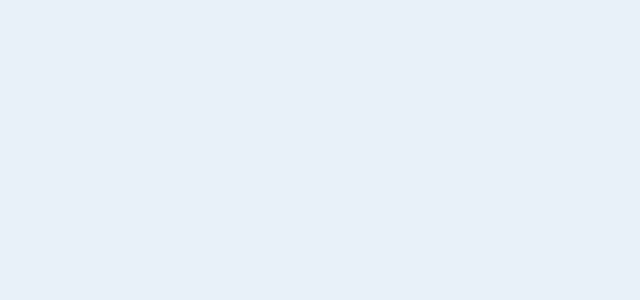
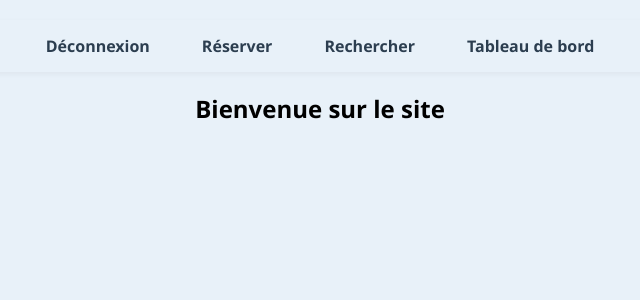
Before and after one commit to dadafax/HSV, a React app: page /HomePage in a window 1280 px wide. Before the commit this address had no page. Shown: the top 300 px of the page, without its empty margins (320-960 px from the left). Built offline with nearby package versions, Linux system fonts and the light colour scheme.

Commit message:
fix : chemin d'accès booking

```diff
--- a/src/App.js
+++ b/src/App.js
@@ -3,7 +3,7 @@ import { BrowserRouter as Router, Routes, Route } from "react-router-dom";
 import MainMenu from "./components/MainMenu";
 import LoginPage from "./Auth/LoginPage";
 import RegisterPage from "./Auth/RegisterPage";
-import DashboardPage from './pages/DashboardPage';
+import HomePage from './pages/HomePage';
 import MedecinProfile from './pages/MedecinProfile';
 import BookPage from './pages/BookPage';
 import SearchPage from './pages/SearchPage';
@@ -17,7 +17,7 @@ function App() {
         <Route path="/" element={<MainMenu />} />
         <Route path="/login" element={<LoginPage />} />
         <Route path="/register" element={<RegisterPage />} />
-        <Route path="/DashboardPage" element={<DashboardPage />} />
+        <Route path="/HomePage" element={<HomePage />} />
         <Route path="/book" element={<BookPage />} />
         <Route path="/medecin/:id" element={<MedecinProfile />} />
         <Route path="/SearchPage" element={<SearchPage/>} />
--- /dev/null
+++ b/src/pages/HomePage.js
@@ -0,0 +1,13 @@
+import React from "react";
+import NavBar from "../NavBar";
+
+const HomePage = () => {
+    return (
+        <div className="dashboard-container">
+            <NavBar/>
+            <h2>Bienvenue sur le site</h2>
+        </div>
+    );
+}
+
+export default HomePage;
--- a/src/routes/booking.js
+++ b/src/routes/booking.js
@@ -1,6 +1,6 @@
 const express = require('express');
 const router = express.Router();
-const Booking = require('../models/Booking');
+const Booking = require('./models/Booking');
 
 // Route pour créer une réservation
 router.post('/', async (req, res) => {
```
